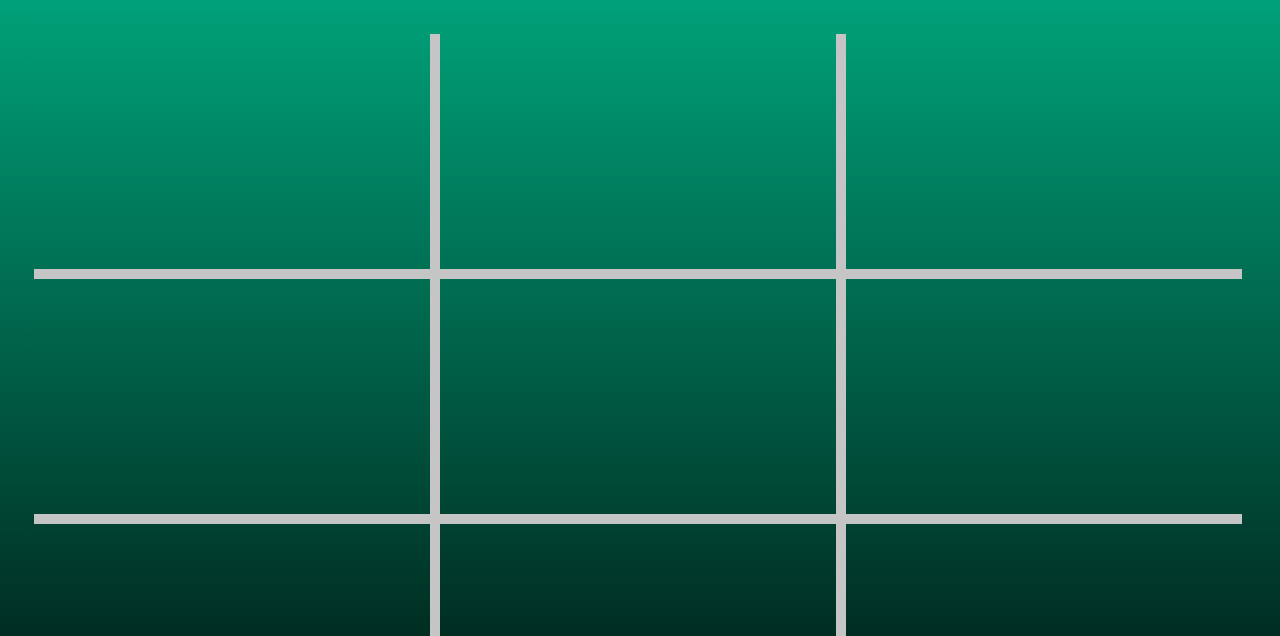
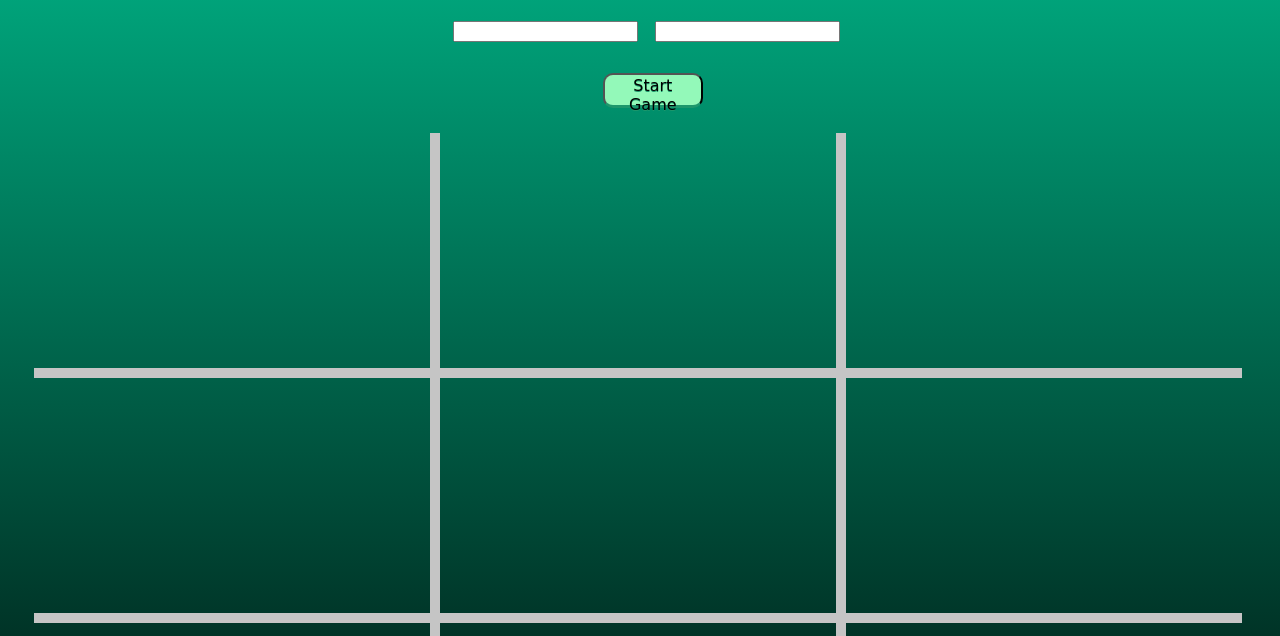
Before and after one commit to MariBit/Project-1, a plain HTML site: page HTML/tac.html in a window 1280 px wide. Shown: the part 164-800 px from the top of the page. Drawn offline with Linux system fonts and the light colour scheme; a web font is replaced by a local one.

Commit message:
Fix backgrounds

```diff
--- a/CSS/BMI.css
+++ b/CSS/BMI.css
@@ -1,16 +1,11 @@
-html, body{
-  background:linear-gradient(to bottom,#4ca2cd,#67b26f);
+html{
+  background:linear-gradient(to bottom,#4ca2cd,#eaecc6);
+  background:linear-gradient(to bottom,#88ddf8,#ffd194);
   text-align: center;
   background-size: cover;
   border: none;
-  min-height: 100%;
+  min-height: 115%;
 
-
-}
-
-body{
-  background-color: rgba(255,255,255,0.6);
-  background-repeat: no-repeat;
 }
 
 h1
@@ -90,8 +85,34 @@ width:20%;
 hr{
   border: 0;
 height: 2px;
-background-image: -webkit-linear-gradient(left, #56b4d3,#159957, #56b4d3, #155799,#56b4d3, #159957,#56b4d3);
+background-image: -webkit-linear-gradient(left,#ffe5d8,#2bc0e4 ,#ffe5d8);
 background-image: -moz-linear-gradient(left, #56b4d3,#159957, #56b4d3, #155799,#56b4d3, #159957,#56b4d3);
 background-image: -ms-linear-gradient(left, #56b4d3,#159957, #56b4d3, #155799,#56b4d3, #159957,#56b4d3);
 background-image: -o-linear-gradient(left, #56b4d3,#159957, #56b4d3, #155799,#56b4d3, #159957,#56b4d3);
 }
+.animate
+{
+	transition: all 0.1s;
+	-webkit-transition: all 0.1s;
+}
+
+.action-button
+{
+	border-radius: 10px;
+  font-family: 'Crushed', cursive;
+	font-size: 16px;
+  height:35px;
+  width:100px;
+  margin-left: 1%;
+  margin-right: 1%;
+  margin-top: 1%;
+	text-decoration: none;
+  text-align: center;
+  color:black;
+}
+.blue
+{
+	background-color:#93f9b9;
+	border-bottom: 3px solid #1d976c;
+	text-shadow: 0px 1px #1d976c;
+}
--- a/CSS/tic.css
+++ b/CSS/tic.css
@@ -84,7 +84,7 @@ html{
   float: left;
   margin-bottom: 6%;
 }
-footer{
+aside{
   text-align: center;
   bottom:50%;
 }
@@ -96,7 +96,7 @@ h1{
   font-family: 'Crushed', cursive;
   color:white;
   font-size: 60px;
-  margin-bottom:3%;
+  margin-bottom:2%;
   margin-top: 0%;
 }
 #right{
@@ -119,3 +119,33 @@ nav{
   padding: 0.4% 1%;
 
 }
+button{
+  margin-bottom: 2%;
+}
+
+.animate
+{
+	transition: all 0.1s;
+	-webkit-transition: all 0.1s;
+}
+
+.action-button
+{
+	border-radius: 10px;
+  font-family: 'Crushed', cursive;
+	font-size: 16px;
+  height:35px;
+  width:100px;
+  margin-left: 1%;
+  margin-right: 1%;
+  margin-top: 1%;
+	text-decoration: none;
+  text-align: center;
+  color:black;
+}
+.blue
+{
+	background-color:#93f9b9;
+	border-bottom: 3px solid #1d976c;
+	text-shadow: 0px 1px #1d976c;
+}
--- a/HTML/tac.html
+++ b/HTML/tac.html
@@ -12,6 +12,13 @@
       <p><a id="right" href="../index.html">Home</a><a id="right" href="../HTML/BMI.html"> BMI Calculator </a><a id="right" href ="../HTML/notes.html">Notepad </a></p>
     </nav>
     <h1>Tic-Tac-Toe</h1>
+    <aside>
+      <input></input>
+      <input></input>
+        <br>
+        <br>
+      <button class="action-button shadow animate blue">Start Game</button>
+    </aside>
     <div class= "board">
       <div class="row-1">
         <div class= "col-1">
@@ -38,11 +45,5 @@
         </div>
       </div>
     </div>
-    <footer>
-      <input></input>
-      <input></input>
-        <br>
-      <button>Start Game</button>
-    </footer>
   </body>
 </html>
```
Also changed, not shown: HTML/BMI.html (+2 -2 lines).
